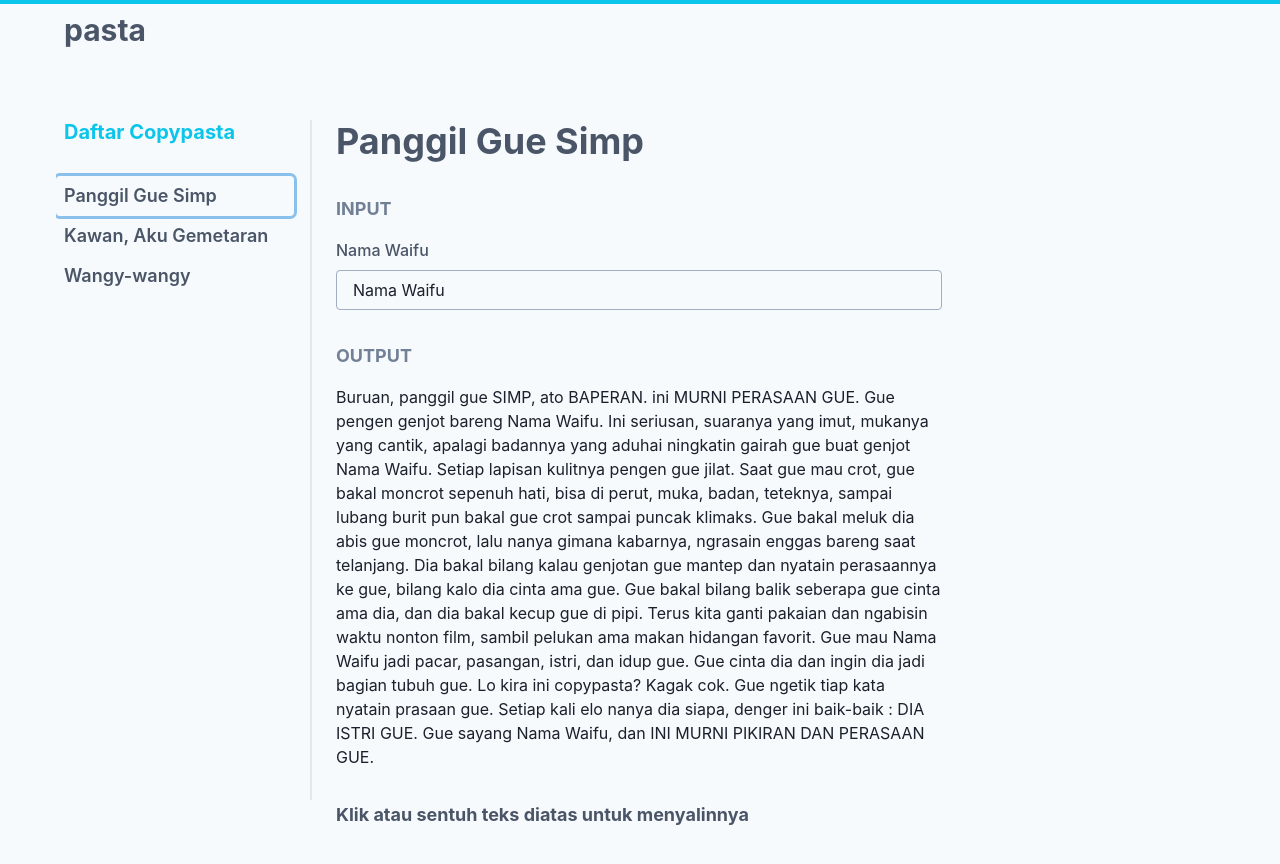
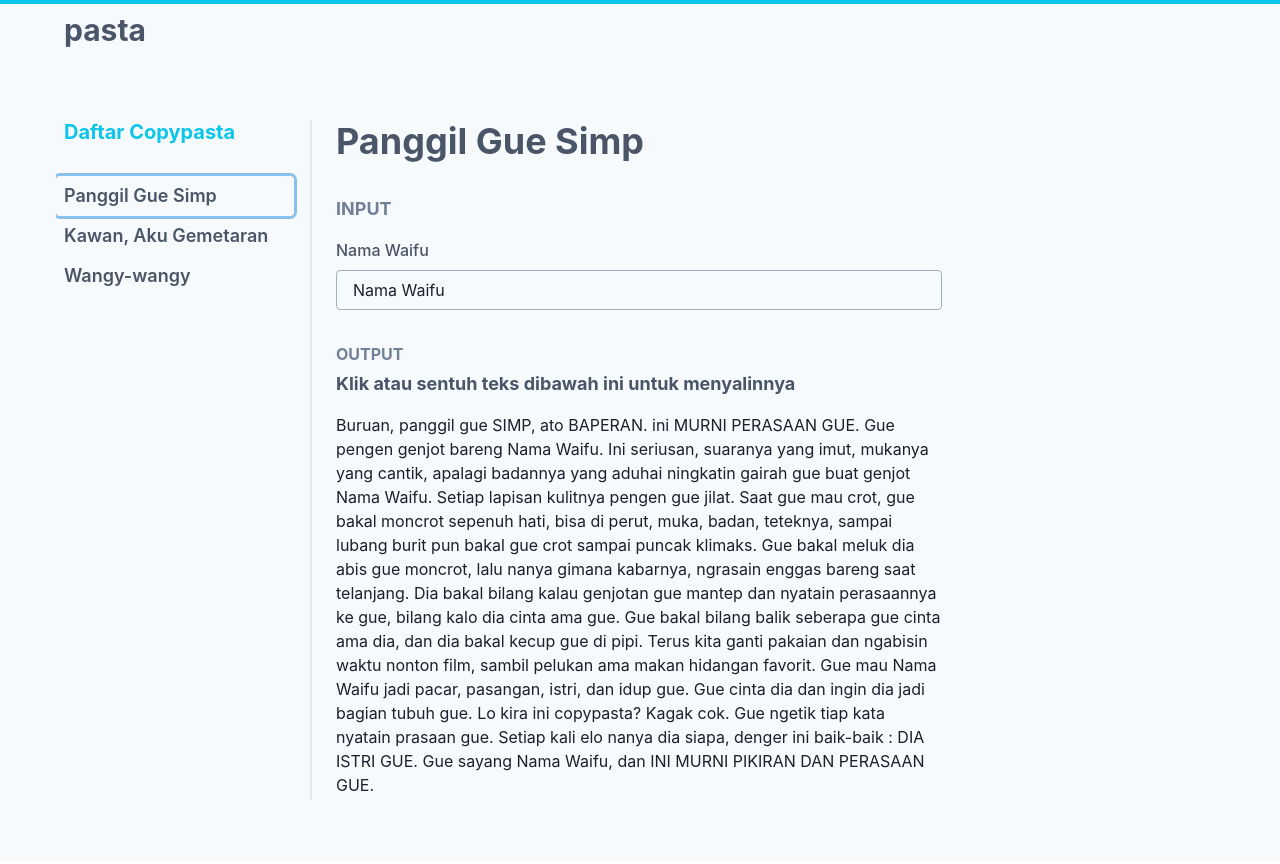
Before and after one commit to stevemc4/pasta, a Next.js app: page / in a window 1280 px wide. Both pictures are taken after a click on the button "Panggil Gue Simp". Shown: the top 864 px of the page. Built offline with nearby package versions, Linux system fonts and the light colour scheme.

Commit message:
Improved copy text notice UX

```diff
--- a/src/pages/index.tsx
+++ b/src/pages/index.tsx
@@ -54,8 +54,11 @@ const Index = (): React.ReactElement => {
                 ))}
               </Box>
               <Box mt="8">
-              <Text fontSize="lg" fontWeight="bold" color="gray.500" mb="4">OUTPUT</Text>
-              <Container p="0" mb="8" cursor="pointer" onClick={onCopy}>
+              <Text fontSize="md" fontWeight="bold" color="gray.500" mb="1">OUTPUT</Text>
+              <Text mb="4" color="gray.600" fontWeight="bold" fontSize="lg">
+                {hasCopied ? 'Teks disalin' : 'Klik atau sentuh teks dibawah ini untuk menyalinnya'}
+              </Text>
+              <Container p="0" mb="16" cursor="pointer" onClick={onCopy}>
               {template.template(inputValues).split(/\n/g).map(line => (
                 line.length > 0
                   ? (
@@ -71,9 +74,6 @@ const Index = (): React.ReactElement => {
                     )
               ))}
               </Container>
-              <Text mb="16" color="gray.600" fontWeight="bold" fontSize="lg">
-                {hasCopied ? 'Teks disalin' : 'Klik atau sentuh teks diatas untuk menyalinnya'}
-              </Text>
             </Box>
             </>
           )}
```
